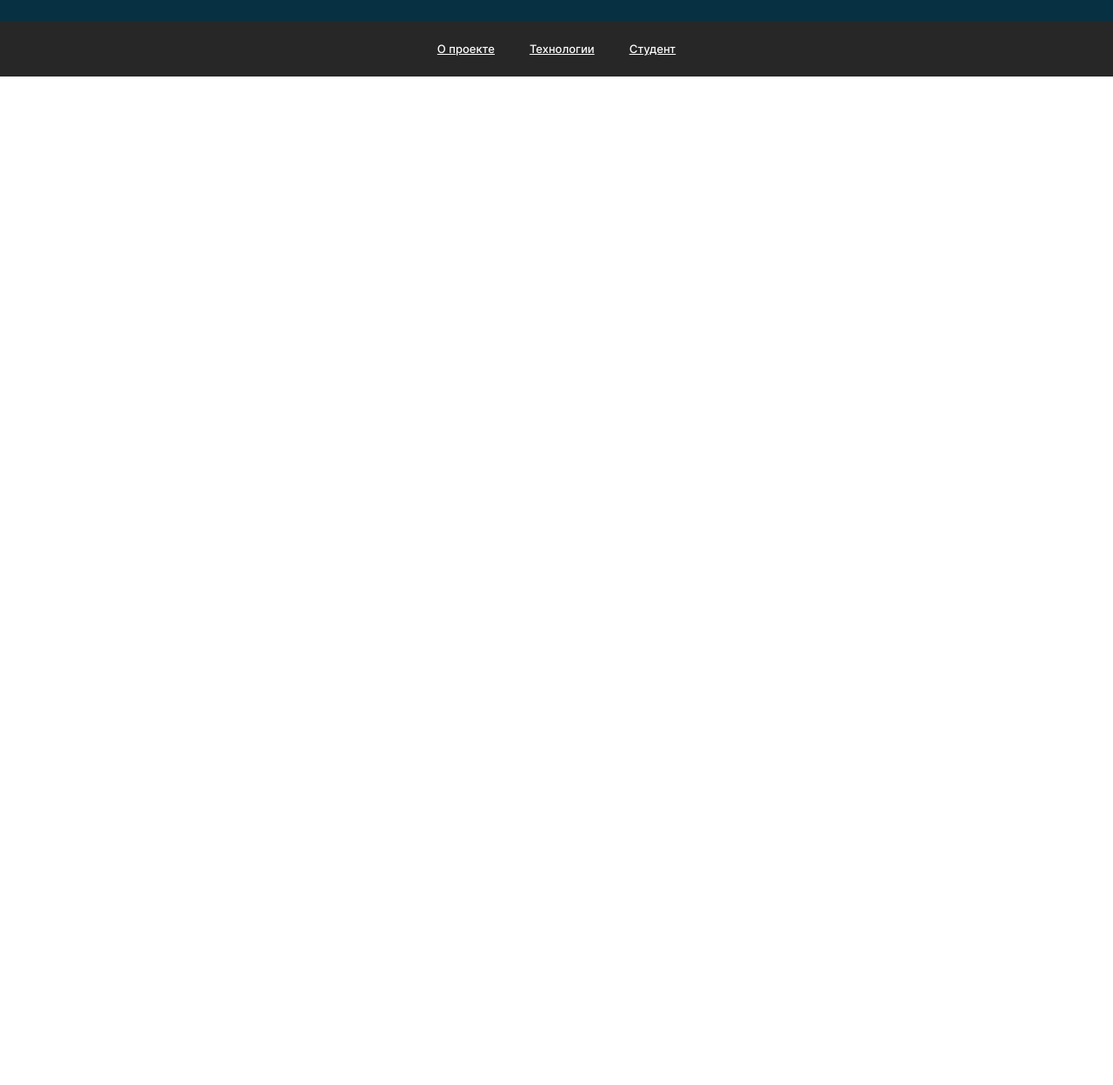
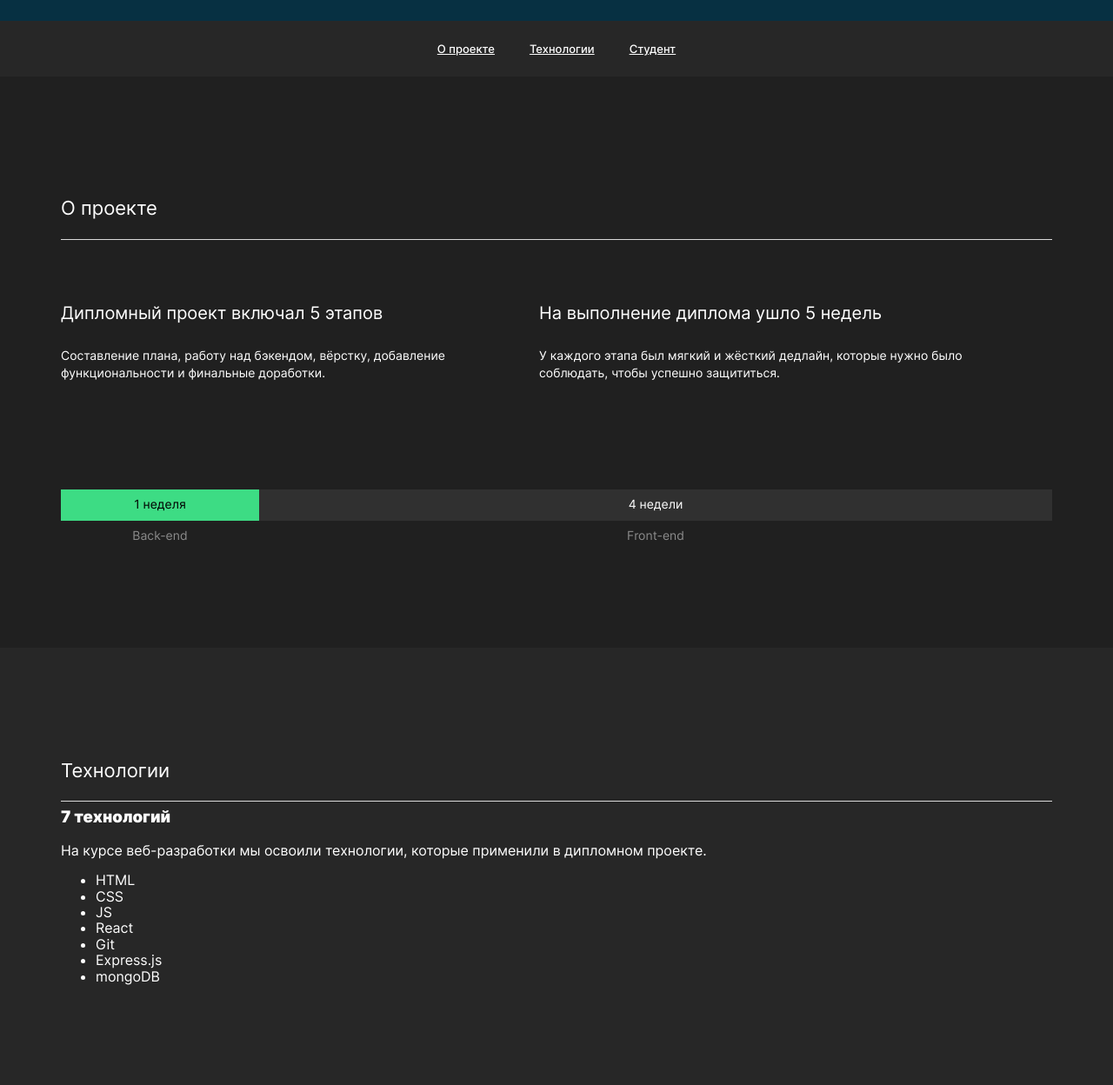
Before and after one commit to Ilin-Dmitry/movies-explorer-frontend, a React app: page / in a window 1280 px wide. Shown: the part 500-1748 px from the top of the page at 87% size. Before the commit the page ends 800 px from the top, so only its background shows below. Built offline with nearby package versions, Linux system fonts and the light colour scheme.

Commit message:
Сверстать секцию технологии

```diff
--- a/src/components/AboutProject/AboutProject.css
+++ b/src/components/AboutProject/AboutProject.css
@@ -0,0 +1,53 @@
+.aboutproject {
+  background-color: rgb(32, 32, 32);
+  padding-top: 110px;
+  padding-bottom: 110px;
+}
+
+
+
+.aboutproject__features {
+  display: flex;
+  margin-top: 70px;
+}
+
+.aboutproject__feature {
+  max-width: 550px;
+}
+
+.aboutproject__feature-heading {
+  font-size: 20px;
+  font-weight: 400;
+}
+
+.aboutproject__feature-text {
+  font-size: 14px;
+  line-height: 1.43;
+}
+
+.aboutproject__feature-bar {
+  display: grid;
+  grid-template-columns: 1fr 4fr;
+  text-align: center;
+  margin-top: 110px;
+}
+
+.aboutproject__bar-cell {
+  box-sizing: border-box;
+  font-size: 14px;
+  height: 36px;
+  padding-top: 9px;
+}
+
+.aboutproject__bar-cell_1 {
+  color: #000;
+  background-color: #3DDC84;
+}
+
+.aboutproject__bar-cell_2 {
+  background-color: #303030;
+}
+
+.aboutproject__bar-cell_3, .aboutproject__bar-cell_4 {
+  color: #8b8b8b;
+}
--- a/src/components/AboutProject/AboutProject.js
+++ b/src/components/AboutProject/AboutProject.js
@@ -0,0 +1,29 @@
+import './AboutProject.css';
+
+function AboutProject() {
+  return (
+    <section className='aboutproject'>
+      <div className='page__container aboutproject__container'>
+        <h4 className='aboutproject__section-name page__section-name'>О проекте</h4>
+        <div className="aboutproject__features">
+          <div className='aboutproject__feature'>
+            <h4 className='aboutproject__feature-heading'>Дипломный проект включал 5 этапов</h4>
+            <p className='aboutproject__feature-text'>Составление плана, работу над бэкендом, вёрстку, добавление функциональности и финальные доработки.</p>
+          </div>
+          <div className='aboutproject__feature'>
+            <h4 className='aboutproject__feature-heading'>На выполнение диплома ушло 5 недель</h4>
+            <p className='aboutproject__feature-text'>У каждого этапа был мягкий и жёсткий дедлайн, которые нужно было соблюдать, чтобы успешно защититься.</p>
+          </div>
+        </div>
+        <div className='aboutproject__feature-bar'>
+            <div className='aboutproject__bar-cell aboutproject__bar-cell_1'>1 неделя</div>
+            <div className='aboutproject__bar-cell aboutproject__bar-cell_2'>4 недели</div>
+            <div className='aboutproject__bar-cell aboutproject__bar-cell_3'>Back-end</div>
+            <div className='aboutproject__bar-cell aboutproject__bar-cell_4'>Front-end</div>
+          </div>
+      </div>
+    </section>
+  )
+}
+
+export default AboutProject;
--- a/src/components/App/App.css
+++ b/src/components/App/App.css
@@ -9,7 +9,23 @@ html {
 
 .page__container {
   width: 100%;
-  max-width: 1280px;
+  max-width: 1140px;
   min-width: 320px;
   margin: 0 auto;
 }
+
+.page__section-name {
+  font-size: 22px;
+  font-weight: 400;
+  position: relative;
+}
+
+.page__section-name::after {
+  content: '';
+  width: 100%;
+
+  bottom: -23px;
+  left: 0;
+  position: absolute;
+  border-bottom: 1px solid #dadada;
+}
--- a/src/components/Main/Main.js
+++ b/src/components/Main/Main.js
@@ -1,12 +1,16 @@
 import './Main.css';
 import Promo from '../Promo/Promo';
 import NavTab from '../NavTab/NavTab';
+import AboutProject from '../AboutProject/AboutProject';
+import Techs from '../Techs/Techs';
 
 function Main() {
     return (
         <>
           <Promo />
           <NavTab />
+          <AboutProject />
+          <Techs />
         </>
     )
 }
--- a/src/components/Techs/Techs.css
+++ b/src/components/Techs/Techs.css
@@ -0,0 +1,5 @@
+.techs {
+  background-color: #272727;
+  padding-top: 100px;
+  padding-bottom: 100px;
+}
--- a/src/components/Techs/Techs.js
+++ b/src/components/Techs/Techs.js
@@ -2,7 +2,22 @@ import './Techs.css';
 
 function Techs() {
     return (
-        <h2>Блок Techs</h2>
+        <section className='techs'>
+          <div className='techs__container page__container'>
+            <h4 className='techs__section-name page__section-name'>Технологии</h4>
+            <h3 className='techs__section-header page__section-header'>7 технологий</h3>
+            <p className='techs__section-text page__section-text'>На курсе веб-разработки мы освоили технологии, которые применили в дипломном проекте.</p>
+            <ul className='techs__elements'>
+              <li className='techs__element'>HTML</li>
+              <li className='techs__element'>CSS</li>
+              <li className='techs__element'>JS</li>
+              <li className='techs__element'>React</li>
+              <li className='techs__element'>Git</li>
+              <li className='techs__element'>Express.js</li>
+              <li className='techs__element'>mongoDB</li>
+            </ul>
+          </div>
+        </section>
     )
 }
 
```
